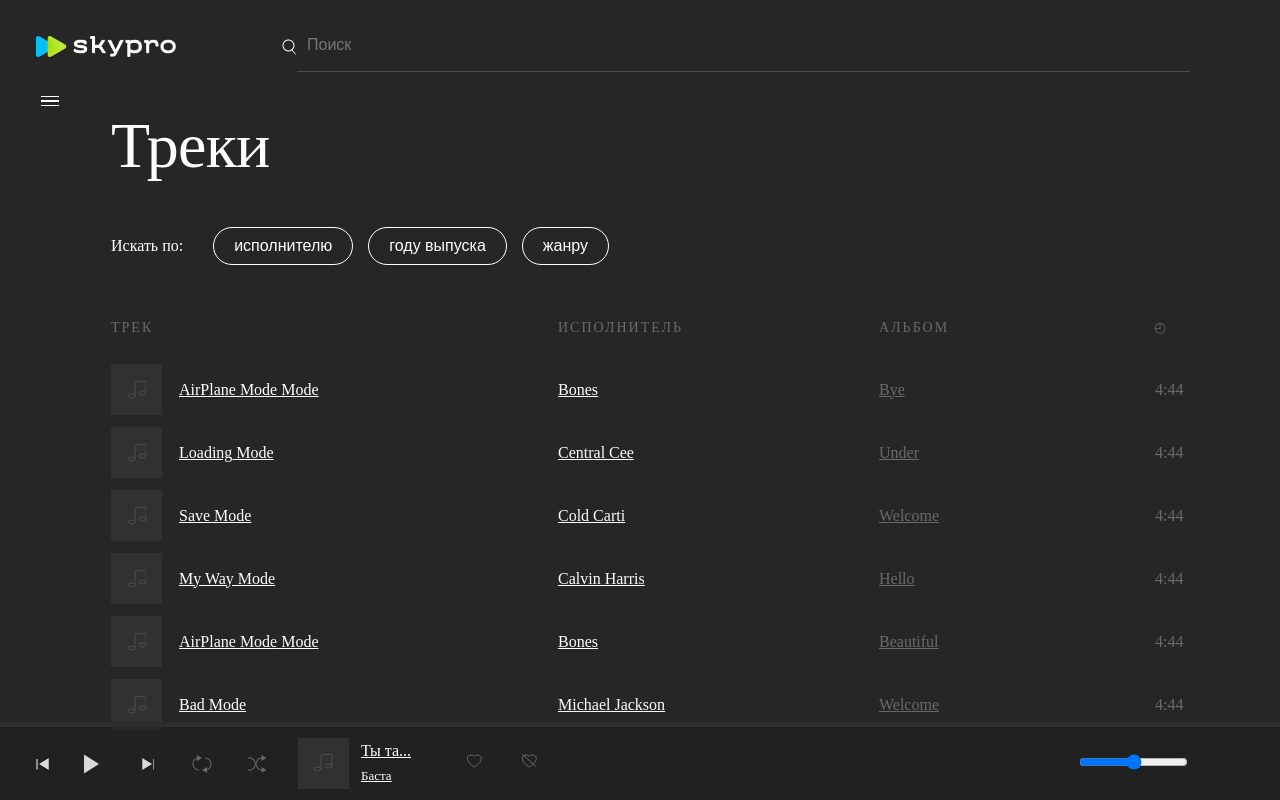
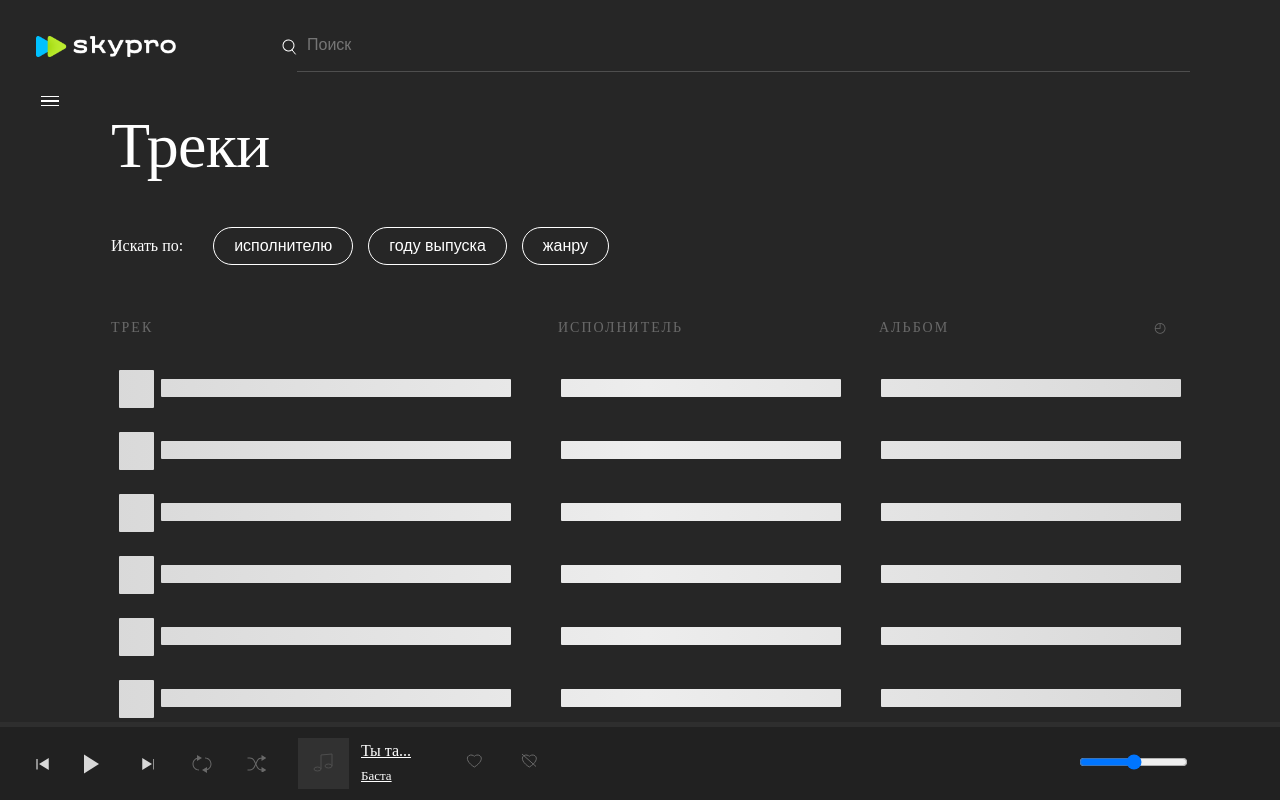
Before and after one commit to gyonungi/musicplayers, a React (Create React App) app: page / in a window 1280 px wide. Built offline with nearby package versions, Linux system fonts and the light colour scheme.

Commit message:
Add files via upload

```diff
--- a/src/components/CenterBlock/CenterBlock.js
+++ b/src/components/CenterBlock/CenterBlock.js
@@ -1,4 +1,5 @@
 import React, { useState } from "react";
+import Skeleton from "../Skeleton/Skeleton"
 
 import Track from "../Track/Track";
 import "./CenterBlock.css";
@@ -296,7 +297,7 @@
             trackItem.genres.includes(genreFilter)
           })
           .map((trackItem, trackIndex) => (
-            <Track
+            <Skeleton Track
               key={trackIndex}
               name={trackItem.name}
               label={trackItem.label}
@@ -305,11 +306,6 @@
               year={trackItem.year}
             />
           ))}
-          <div className="navigationMenu">
-            <button className="navigationMenu__link navigationMenu__link_daily-playList"></button>
-            <button className="navigationMenu__link navigationMenu__link_top-100"></button>
-            <button className="navigationMenu__link navigationMenu__link_indy"></button>
-          </div>
         </div>
       </div>
     </div>
```
